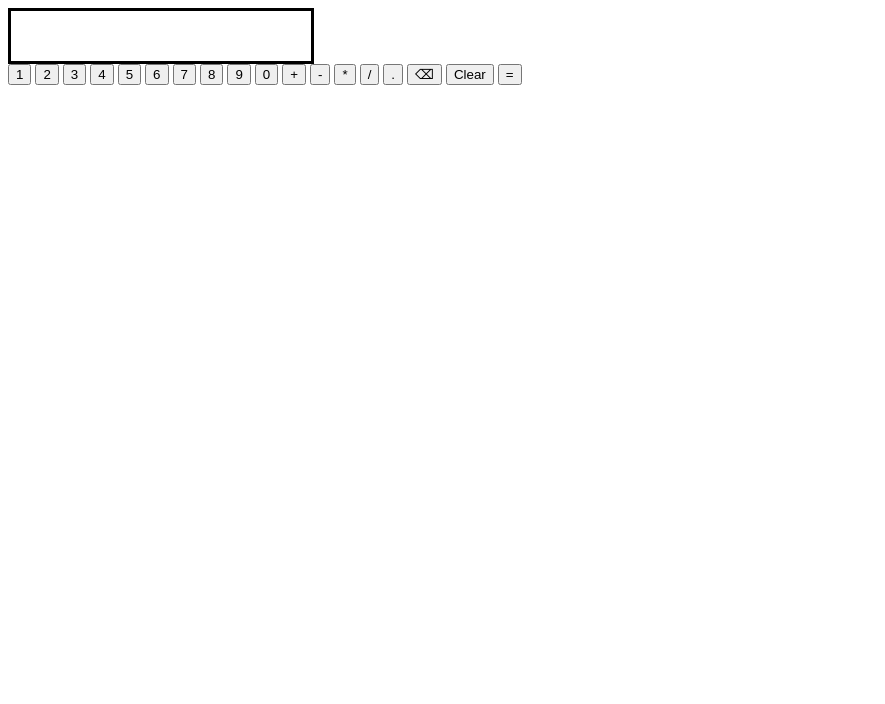
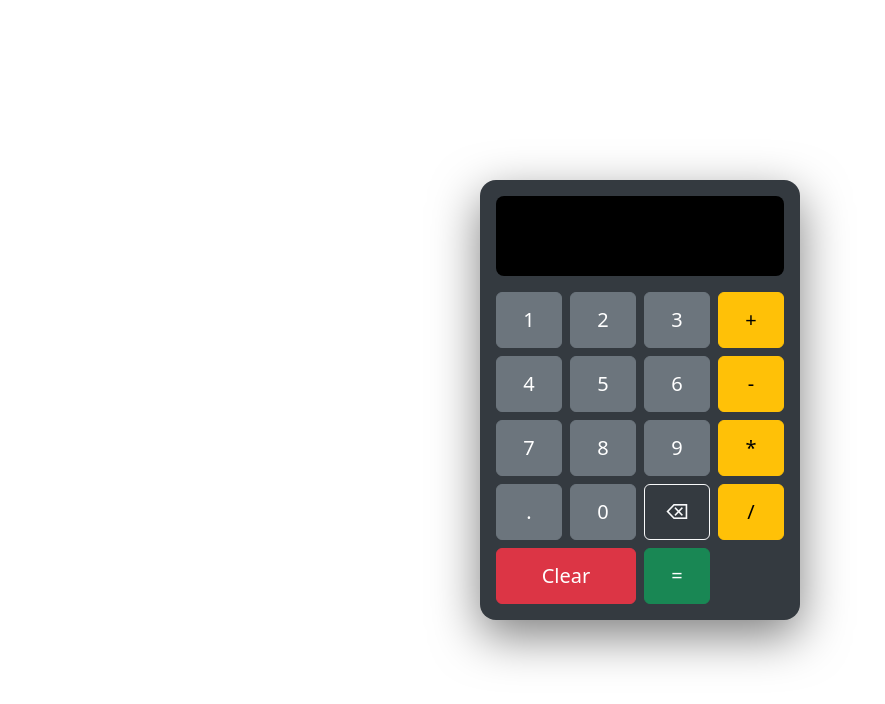
Before and after one commit to edmond-bobiles/calculator, a plain HTML site: page index.html in a window 1280 px wide. Shown: the whole page, without its empty margins (0-885 px from the left). Drawn offline with nearby package versions, Linux system fonts and the light colour scheme.

Commit message:
Added CSS and Bootstrap styling

```diff
--- a/index.html
+++ b/index.html
@@ -4,40 +4,43 @@
     <meta charset="UTF-8">
     <meta name="viewport" content="width=device-width, initial-scale=1.0">
     <link rel="stylesheet" href="style.css">
+    <title>Calculator</title>
+    <!-- Bootstrap CSS -->
+    <link href="https://cdnjs.cloudflare.com/ajax/libs/bootstrap/5.3.3/css/bootstrap.min.css" rel="stylesheet">
+    <!-- JS Script -->
     <script src="script.js" defer></script>
-    <title>Calculator</title>
-
-
 </head>
 
 <body>
     <div id="calculator">
-        <div id ="display"></div>
-        <div id = "buttons">
-            <!-- Numbers -->
-            <button class="number">1</button>
-            <button class="number">2</button>
-            <button class="number">3</button>
-            <button class="number">4</button>
-            <button class="number">5</button>
-            <button class="number">6</button>
-            <button class="number">7</button>
-            <button class="number">8</button>
-            <button class="number">9</button>
-            <button class="number">0</button>
+        <div id="display"></div>
+        <div id="buttons">
+            <button class="number btn btn-secondary">1</button>
+            <button class="number btn btn-secondary">2</button>
+            <button class="number btn btn-secondary">3</button>
+            <button class="operator btn btn-warning">+</button>
 
-            <!-- Operators -->
-            <button class="operator">+</button>
-            <button class="operator">-</button>
-            <button class="operator">*</button>
-            <button class="operator">/</button>
+            <button class="number btn btn-secondary">4</button>
+            <button class="number btn btn-secondary">5</button>
+            <button class="number btn btn-secondary">6</button>
+            <button class="operator btn btn-warning">-</button>
 
-            <!-- Other -->
-            <button id="dot">.</button>
-            <button id="backspace">⌫</button>
-            <button id="clear">Clear</button>
-            <button id="equal">=</button>
+            <button class="number btn btn-secondary">7</button>
+            <button class="number btn btn-secondary">8</button>
+            <button class="number btn btn-secondary">9</button>
+            <button class="operator btn btn-warning">*</button>
+
+            <button id="dot" class="btn btn-secondary">.</button>
+            <button class="number btn btn-secondary">0</button>
+            <button id="backspace" class="btn btn-outline-light">⌫</button>
+            <button class="operator btn btn-warning">/</button>
+
+            <button id="clear" class="btn btn-danger">Clear</button>
+            <button id="equal" class="btn btn-success">=</button>
         </div>
     </div>
+
+    <!-- Bootstrap JS (optional, harmless to keep) -->
+    <script src="https://cdnjs.cloudflare.com/ajax/libs/bootstrap/5.3.3/js/bootstrap.bundle.min.js"></script>
 </body>
 </html>
--- a/style.css
+++ b/style.css
@@ -1,5 +1,48 @@
-#display{
-    height: 50px;
-    width: 300px;
-    border: 3px solid black;
+body {
+    background: #212529;
+    min-height: 100vh;
+    display: flex;
+    align-items: center;
+    justify-content: center;
 }
+
+#calculator {
+    width: 320px;
+    background: #343a40;
+    border-radius: 1rem;
+    padding: 1rem;
+    box-shadow: 0 1rem 3rem rgba(0, 0, 0, 0.5);
+}
+
+#display {
+    background: #000;
+    color: #fff;
+    font-size: 2.25rem;
+    text-align: right;
+    padding: 0.75rem 1rem;
+    border-radius: 0.5rem;
+    margin-bottom: 1rem;
+    height: 5rem;
+    display: flex;
+    align-items: center;
+    justify-content: flex-end;
+    overflow-x: auto;
+    overflow-y: hidden;
+    white-space: nowrap;
+    box-sizing: border-box;
+}
+
+#buttons {
+    display: grid;
+    grid-template-columns: repeat(4, 1fr);
+    gap: 0.5rem;
+}
+
+#buttons button {
+    height: 3.5rem;
+    font-size: 1.25rem;
+}
+
+#clear {
+    grid-column: span 2;
+}
```
